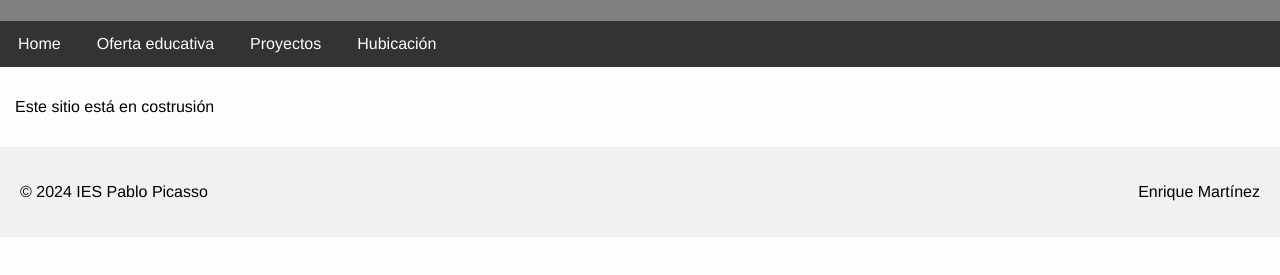
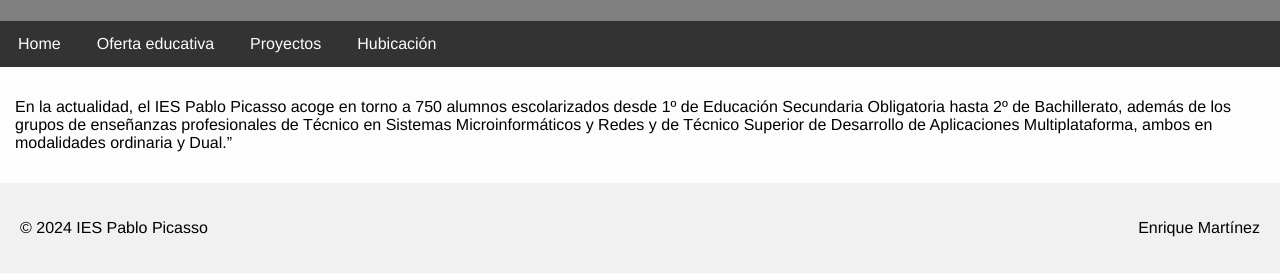
Before and after one commit to JuanAndresGasparMaldonado/ExamenGIT_JuanAndres, a plain HTML site: page index.html in a window 1280 px wide. Shown: the part 99-374 px from the top of the page. Drawn offline with Linux system fonts and the light colour scheme.

Commit message:
Cambio texto por descripcion instituto

```diff
--- a/index.html
+++ b/index.html
@@ -19,7 +19,12 @@
     <div class="contenido">
 
         <p>
-            Este sitio está en costrusión
+            En la actualidad, el IES Pablo Picasso acoge en torno a 750 alumnos escolarizados desde
+            1º de Educación Secundaria Obligatoria hasta 2º de Bachillerato, además de los grupos
+            de enseñanzas profesionales de Técnico en Sistemas Microinformáticos y Redes y de
+            Técnico Superior de Desarrollo de Aplicaciones Multiplataforma, ambos en modalidades
+            ordinaria y Dual.”
+
         </p>
 
     </div>
```
